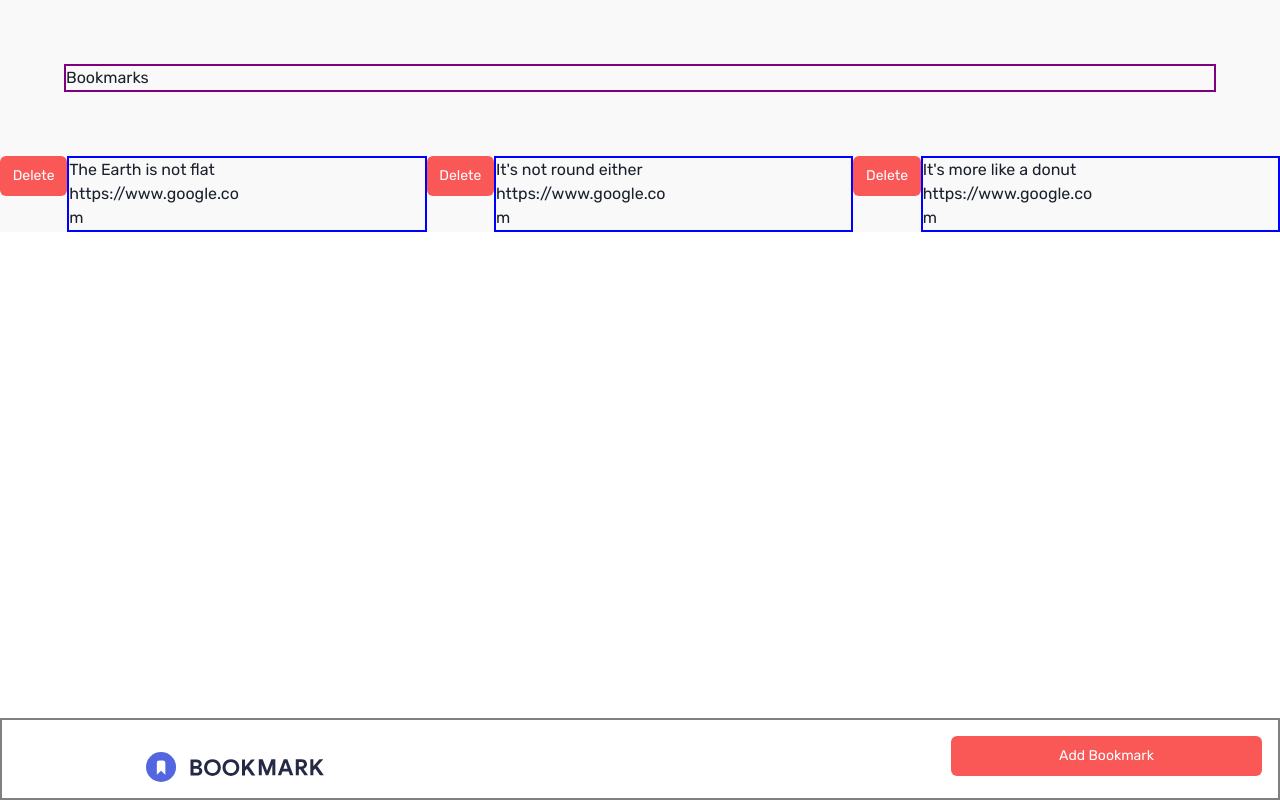
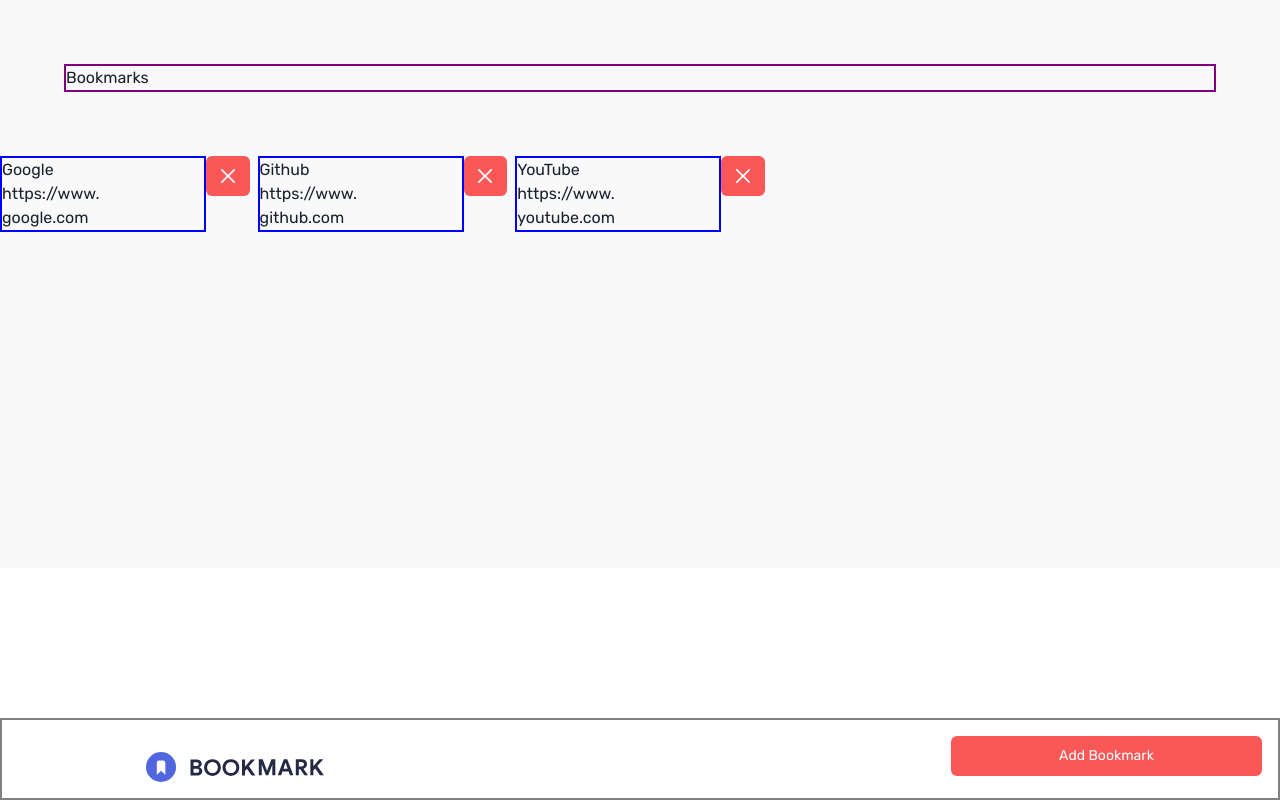
Before and after one commit to ayushy11/Bookmark, a Next.js app: page /bookmark in a window 1280 px wide. Built offline with nearby package versions, Linux system fonts and the light colour scheme.

Commit message:
style: fix

```diff
--- a/components/Bookmark/Bookmark.js
+++ b/components/Bookmark/Bookmark.js
@@ -1,6 +1,7 @@
 import React from "react";
 // import { Button } from "@/lib/theme/Button";
 import { Flex, Text, Button } from "@chakra-ui/react";
+import { CloseIcon, HamburgerIcon } from "@chakra-ui/icons";
 
 function Bookmark(props) {
   console.log("IMP", props);
@@ -11,12 +12,14 @@ function Bookmark(props) {
   };
 
   return (
-    <Flex w="50%" h="auto">
-      <Button onClick={deleteBookmark}>delete</Button>
+    <Flex w="100%" h="auto">
       <Flex w="100%" border="2px solid blue" flexDir="column">
         <Text w="50%">{name}</Text>
         <Text w="50%">{url}</Text>
       </Flex>
+      <Button onClick={deleteBookmark}>
+        <CloseIcon />
+      </Button>
     </Flex>
   );
 }
--- a/components/Bookmark/BookmarkDialog.js
+++ /dev/null
@@ -1,54 +0,0 @@
-import React from "react";
-import {
-  AlertDialog,
-  AlertDialogBody,
-  AlertDialogFooter,
-  AlertDialogHeader,
-  AlertDialogContent,
-  AlertDialogOverlay,
-  AlertDialogCloseButton,
-  useDisclosure,
-  Input,
-} from "@chakra-ui/react";
-import { Button } from "@chakra-ui/react";
-
-function BookmarkDialog() {
-  const { isOpen, onOpen, onClose } = useDisclosure();
-  const cancelRef = React.useRef();
-
-  return (
-    <>
-      <Button onClick={onOpen} w="25%">
-        Add Bookmark
-      </Button>
-      <AlertDialog
-        motionPreset="slideInBottom"
-        leastDestructiveRef={cancelRef}
-        onClose={onClose}
-        isOpen={isOpen}
-        isCentered
-      >
-        <AlertDialogOverlay />
-
-        <AlertDialogContent>
-          <AlertDialogHeader>Add Bookmark</AlertDialogHeader>
-          <AlertDialogCloseButton />
-          <AlertDialogBody>
-            <Input placeholder=" Name"></Input>
-            <Input placeholder="URL"></Input>
-          </AlertDialogBody>
-          <AlertDialogFooter>
-            <Button ref={cancelRef} onClick={onClose}>
-              Cancel
-            </Button>
-            <Button colorScheme="red" ml={3}>
-              Save
-            </Button>
-          </AlertDialogFooter>
-        </AlertDialogContent>
-      </AlertDialog>
-    </>
-  );
-}
-
-export default BookmarkDialog;
--- a/components/Bookmark/BookmarkHome.js
+++ b/components/Bookmark/BookmarkHome.js
@@ -1,9 +1,6 @@
 import React, { useEffect, useState } from "react";
 import { Box, Flex, Text, Heading, Button, Image } from "@chakra-ui/react";
 import { Container, Section } from "../library";
-import Link from "next/link";
-import { CloseIcon, HamburgerIcon } from "@chakra-ui/icons";
-import BookmarkDialog from "./BookmarkDialog";
 import Bookmarks from "./Bookmarks";
 import AddBookmark from "./AddBookmark";
 import { v4 as uuidv4 } from "uuid";
@@ -13,18 +10,18 @@ function BookmarkHome() {
     bookmarks: [
       {
         id: uuidv4(),
-        name: "The Earth is not flat",
+        name: "Google",
         url: "https://www.google.com",
       },
       {
         id: uuidv4(),
-        name: "It's not round either",
-        url: "https://www.google.com",
+        name: "Github",
+        url: "https://www.github.com",
       },
       {
         id: uuidv4(),
-        name: "It's more like a donut",
-        url: "https://www.google.com",
+        name: "YouTube",
+        url: "https://www.youtube.com",
       },
     ],
   };
--- a/components/Bookmark/Bookmarks.js
+++ b/components/Bookmark/Bookmarks.js
@@ -1,11 +1,17 @@
 import React from "react";
 import Bookmark from "./Bookmark.js";
-import { Flex } from "@chakra-ui/react";
+import { Flex, Grid, GridItem } from "@chakra-ui/react";
 
 export default function Bookmarks(props) {
-//   console.log(props);
+  //   console.log(props);
   return (
-    <Flex w="100%" overflow="scroll">
+    // <Flex w="100%" overflow="scroll" h="100%">
+    <Grid
+      templateColumns="repeat(5, 1fr)"
+      templateRows="repeat(5, 1fr)"
+      gap={2}
+      h="100%"
+    >
       {props.bookmarks?.map((bookmark, index) => {
         return (
           <Bookmark
@@ -15,6 +21,7 @@ export default function Bookmarks(props) {
           />
         );
       })}
-    </Flex>
+    </Grid>
+    // </Flex>
   );
 }
```
